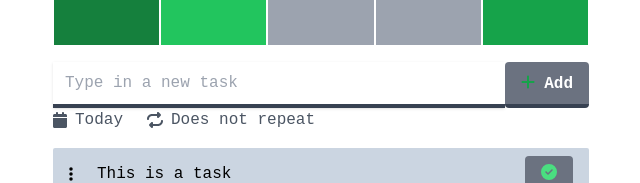
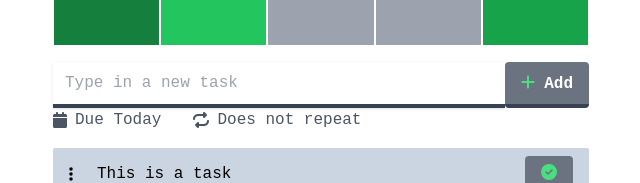
Before and after one commit to Galitie/gatchabit, a Next.js app: page / in a window 1280 px wide. Shown: the part 562-745 px from the top of the page, without its empty margins (319-959 px from the left). Built offline with nearby package versions, Linux system fonts and the light colour scheme.

Commit message:
Added outline for task options

```diff
--- a/app/(components)/AddTaskInput.jsx
+++ b/app/(components)/AddTaskInput.jsx
@@ -17,7 +17,7 @@ const AddTaskInput = () => {
           <span>
             <FontAwesomeIcon
               icon={faAdd}
-              className="text-green-600 pt-1"
+              className="text-green-400 pt-1"
             ></FontAwesomeIcon>
           </span>{" "}
           Add
--- a/app/(components)/AddTaskOptions.jsx
+++ b/app/(components)/AddTaskOptions.jsx
@@ -1,19 +1,46 @@
-import { faCalendar, faRepeat } from "@fortawesome/free-solid-svg-icons";
+import {
+  faCalendar,
+  faClock,
+  faRepeat,
+  faX,
+} from "@fortawesome/free-solid-svg-icons";
 import { FontAwesomeIcon } from "@fortawesome/react-fontawesome";
 import React from "react";
 
 const AddTaskOptions = () => {
   return (
-    <div className="flex gap-6">
+    <>
+      <div className="flex gap-8">
         <div className="flex gap-2 items-center text-gray-600 cursor-pointer hover:text-gray-400">
           <FontAwesomeIcon icon={faCalendar} />
-        <p>Today</p>
+          <p>Due Today</p>
         </div>
         <div className="flex gap-2 items-center text-gray-600 cursor-pointer hover:text-gray-400">
           <FontAwesomeIcon icon={faRepeat} />
           <p>Does not repeat</p>
         </div>
       </div>
+      <div className="hidden border-2 border-gray-500 px-4 py-4 flex flex-col gap-2">
+        <div className="flex justify-between items-center cursor-pointer">
+          <h2>Update due date/time:</h2>
+          <FontAwesomeIcon icon={faX} className="text-red-600" />
+        </div>
+        <div className="flex gap-2 items-center cursor-pointer">
+          <FontAwesomeIcon icon={faCalendar} />
+          <p>Choose a date</p>
+        </div>
+        <div className="flex gap-2 items-center cursor-pointer">
+          <FontAwesomeIcon icon={faClock} />
+          <p>Choose a time</p>
+        </div>
+      </div>
+      <div className="hidden">
+        <p>Every day</p>
+        <p>Every weekday</p>
+        <p>Every week on X day</p>
+        <p>Every month on X day</p>
+      </div>
+    </>
   );
 };
 
```
Lines whose indentation alone changed are shown as unchanged.
